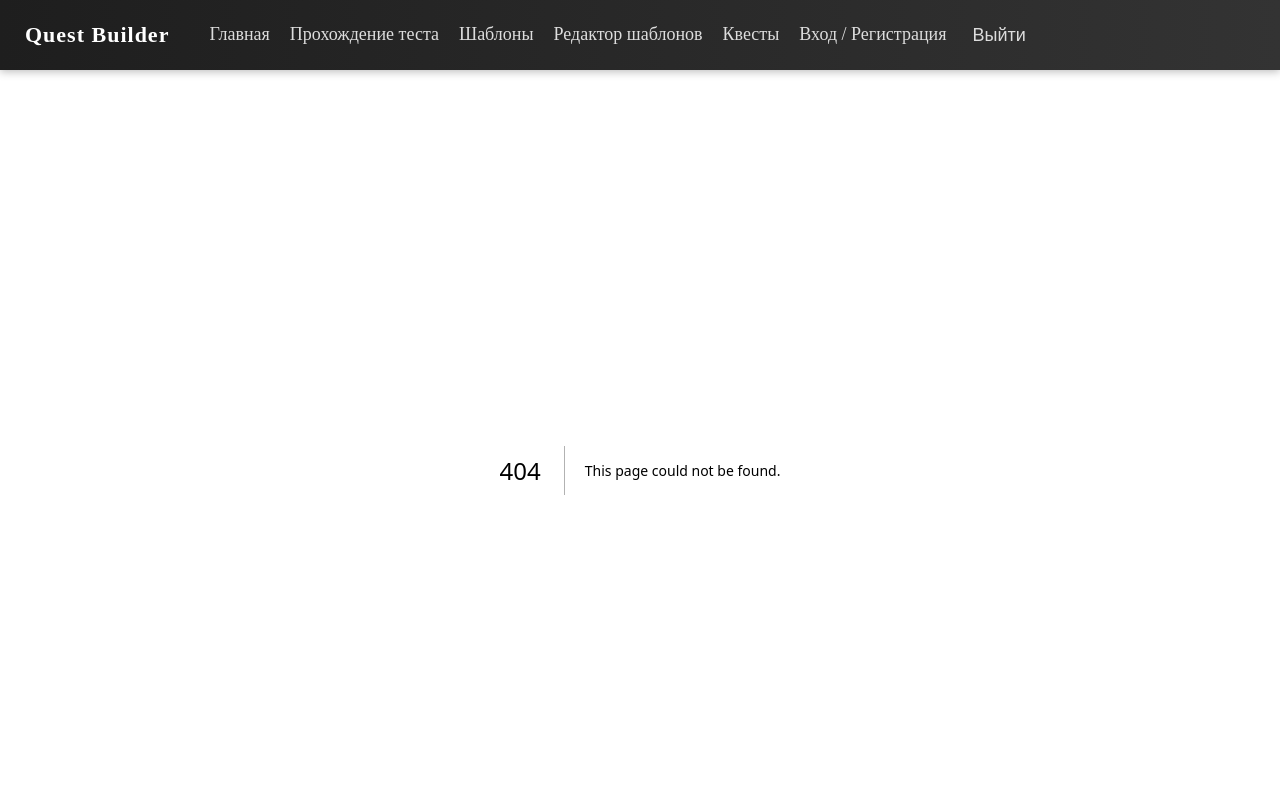
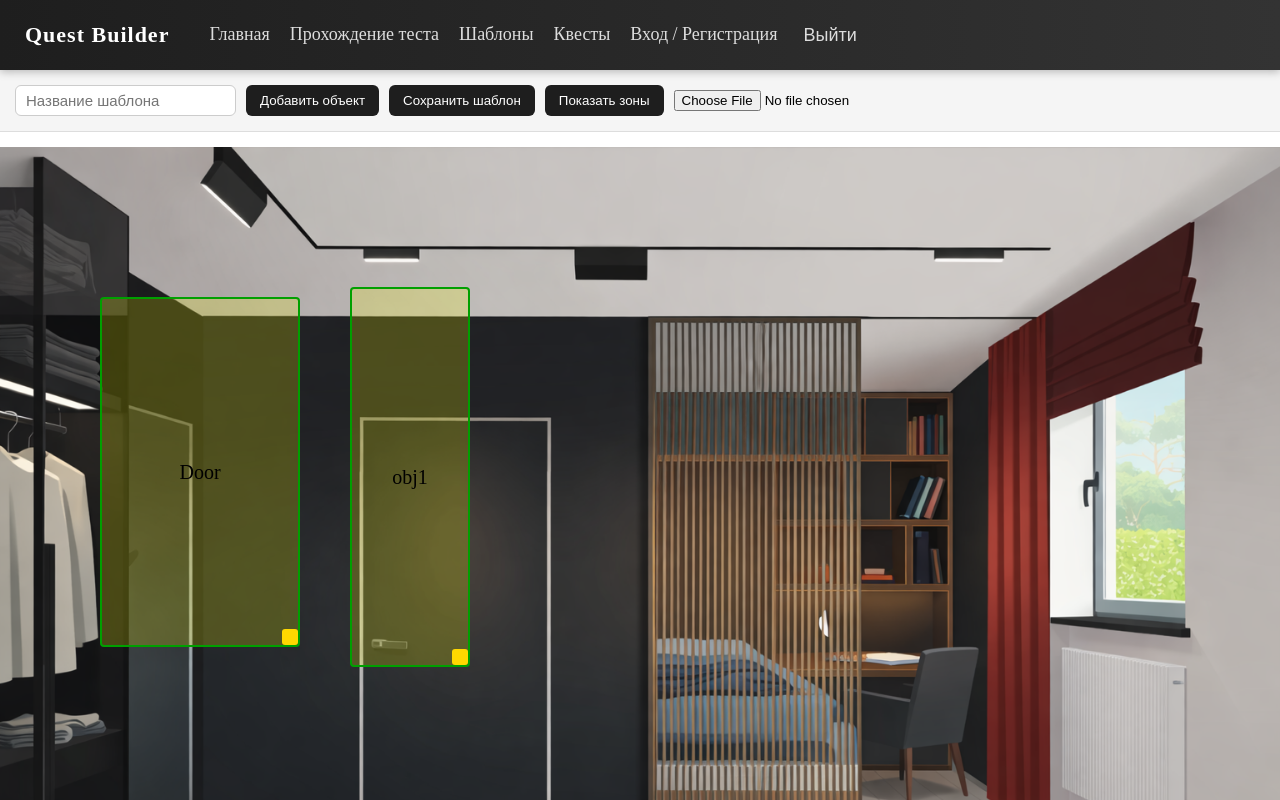
Before and after one commit to Pampers432/QuestFrontend, a Next.js app: page /Templates/CreateTemplate in a window 1280 px wide. Before the commit this address had no page. Shown: the top 800 px of the page. Built offline with nearby package versions, Linux system fonts and the light colour scheme; sample sign-in values are in the browser's storage.

Commit message:
Реализовал возможность добавить, изменить удалить шаблон

```diff
--- /dev/null
+++ b/app/Templates/CreateTemplate/page.tsx
@@ -0,0 +1,50 @@
+"use client";
+
+import { useState } from "react";
+import RoleGuard from "@/components/RoleGuard";
+import { useZones } from "@/hooks/useZones";
+import { useDragResize } from "@/hooks/useDragResize";
+import { EditorPanel } from "@/components/EditorPanel";
+import { EditorCanvas } from "@/components/EditorCanvas";
+
+export default function Home() {
+  const { zones, addZone, updateZone, printZones } = useZones([
+      { name: "Door", x: 100, y: 150, w: 200, h: 350 },
+      { name: "obj1", x: 350, y: 140, w: 120, h: 380 }
+  ]);
+
+  const drag = useDragResize(zones, updateZone);
+
+  const [templateName, setTemplateName] = useState("");
+  const [previewUrl, setPreviewUrl] = useState("/room.png");
+
+  const handleFileChange = (e: React.ChangeEvent<HTMLInputElement>) => {
+    if (e.target.files?.[0]) {
+      setPreviewUrl(URL.createObjectURL(e.target.files[0]));
+    }
+  };
+
+  const saveTemplate = () => {
+    console.log("Saving...");
+  };
+
+  return (
+    <RoleGuard
+      allowedRoles={["Admin"]}
+      fallbackMessage="Только администратор может добавлять шаблоны."
+    >
+      <div>
+      <EditorPanel
+        templateName={templateName}
+        setTemplateName={setTemplateName}
+        addZone={addZone}
+        saveTemplate={saveTemplate}
+        printZones={printZones}
+        handleFileChange={handleFileChange}
+      />
+
+      <EditorCanvas previewUrl={previewUrl} zones={zones} drag={drag} />
+      </div>
+    </RoleGuard>
+  );
+}
--- a/app/Templates/page.tsx
+++ b/app/Templates/page.tsx
@@ -6,8 +6,11 @@ import { RoomTemplate } from "@/Entities/RoomTemplate";
 import { fetchTemplates } from "@/services/templatesService";
 import { TemplateCard } from "@/components/TemplateCard";
 import styles from "./Home.module.css";
+import { useRouter } from "next/navigation";
 
 export default function Home() {
+  const router = useRouter();
+
   const [templates, setTemplates] = useState<RoomTemplate[]>([]);
   const [loading, setLoading] = useState(true);
   const [error, setError] = useState<string | null>(null);
@@ -28,12 +31,20 @@ export default function Home() {
       fallbackMessage="Доступ к шаблонам открыт только для преподавателя и администратора."
     >
       <div className={styles.container}>
-        <h1>Шаблоны комнат</h1>
+        <div className={styles.headerRow}>
+          <h1>Шаблоны комнат</h1>
 
-        <div className={styles.grid}>
-          {templates.map((template) => (
-            <TemplateCard key={template.id} template={template} />
-          ))}
+          <div className={styles.grid}>
+            {templates.map((template) => (
+              <TemplateCard key={template.id} template={template} />
+            ))}
+
+            <div className={styles.addCard} onClick={() => router.push("/Templates/CreateTemplate")}
+            >
+              <div className={styles.plus}>+</div>
+              <div className={styles.addText}>Добавить шаблон</div>
+            </div>
+          </div>
         </div>
       </div>
     </RoleGuard>
--- a/components/Navbar.tsx
+++ b/components/Navbar.tsx
@@ -70,12 +70,6 @@ export default function Navbar() {
           </Link>
         )}
 
-        {canManageTemplates(role) && (
-          <Link href="/" className={styles.link}>
-            Редактор шаблонов
-          </Link>
-        )}
-
         <Link href="/Quests" className={styles.link}>
           Квесты
         </Link>
--- a/components/TemplateCard.tsx
+++ b/components/TemplateCard.tsx
@@ -1,17 +1,49 @@
 "use client";
 
 import { RoomTemplate } from "@/Entities/RoomTemplate";
-import { calculateDoorCount, calculateZonesCount } from "@/utils/sceneUtils";
 import { useRouter } from "next/navigation";
 import styles from "./TemplateCard.module.css";
 
-export const TemplateCard = ({ template }: { template: RoomTemplate }) => {
+export const TemplateCard = ({
+  template,
+  onDelete
+}: {
+  template: RoomTemplate;
+  onDelete?: (id: string) => void;
+}) => {
   const router = useRouter();
 
-  const zonesCount = calculateZonesCount(template.sceneData);
+  const handleDelete = async () => {
+    if (!confirm("Вы уверены, что хотите удалить этот шаблон?")) return;
+
+    const res = await fetch(
+      `https://localhost:7240/api/RoomTemplates/${template.id}`,
+      { method: "DELETE" }
+    );
+
+    if (!res.ok) {
+      alert("Ошибка при удалении шаблона");
+      return;
+    }
+
+    onDelete?.(template.id);
+  };
 
   return (
     <div className={styles.card}>
+      <div className={styles.cardHeader}>
+        <button
+          className={styles.editBtn}
+          onClick={() => router.push(`/Templates/EditTemplate/${template.id}`)}
+        >
+          ✏️
+        </button>
+
+        <button className={styles.deleteBtn} onClick={handleDelete}>
+          🗑️
+        </button>
+      </div>
+
       <h3>{template.name}</h3>
 
       {template.previewImageUrl && (
@@ -22,23 +54,10 @@ export const TemplateCard = ({ template }: { template: RoomTemplate }) => {
         />
       )}
 
-      <p>
-        Вопросов: <b>{zonesCount}</b>
-      </p>
-
       <button
         className={styles.button}
         onClick={() => {
-          const saved = localStorage.getItem("selectedTemplates");
-          const templates = saved ? JSON.parse(saved) : [];
-
-          const exists = templates.some((t: RoomTemplate) => t.id === template.id);
-          if (!exists) {
-            templates.push(template);
-          }
-
-          localStorage.setItem("selectedTemplates", JSON.stringify(templates));
-
+          localStorage.setItem("selectedTemplate", JSON.stringify(template));
           router.push("/Templates/CreateQuest");
         }}
       >
```
Also changed, not shown: app/Templates/Home.module.css (+33 -0 lines).
